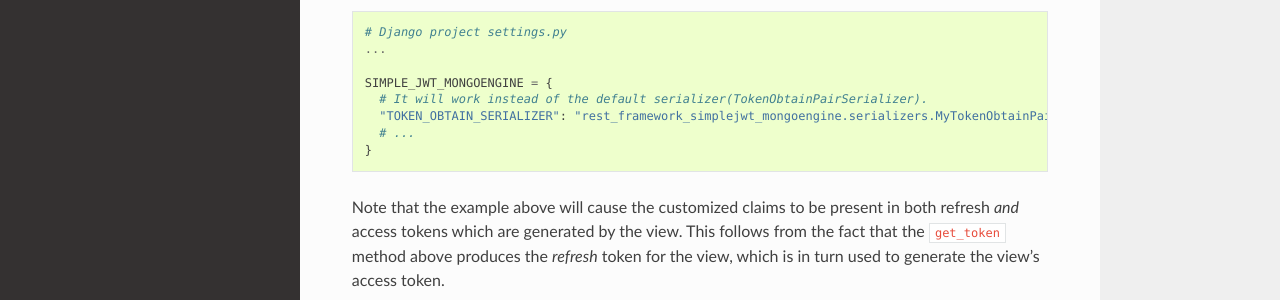
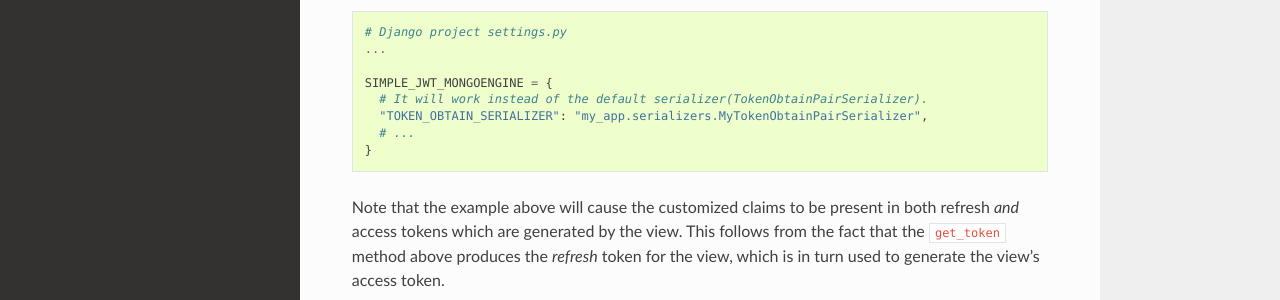
Before and after one commit to ngocngoan/djangorestframework-simplejwt-mongoengine, a Sphinx documentation site: the page built from docs/customizing_token_claims.rst, in a window 1280 px wide and 1068 px high. Shown: the part 539-839 px from the top of the window. Built offline with Sphinx 7.4.7 and the Read the Docs theme 2.0.0, drawn with Linux system fonts in a browser that asks for light colours.

Commit message:
Update customizing_token_claims.rst

```diff
--- a/docs/customizing_token_claims.rst
+++ b/docs/customizing_token_claims.rst
@@ -32,7 +32,7 @@ generated by the ``TokenObtainPairView``:
 
   SIMPLE_JWT_MONGOENGINE = {
     # It will work instead of the default serializer(TokenObtainPairSerializer).
-    "TOKEN_OBTAIN_SERIALIZER": "rest_framework_simplejwt_mongoengine.serializers.MyTokenObtainPairSerializer",
+    "TOKEN_OBTAIN_SERIALIZER": "my_app.serializers.MyTokenObtainPairSerializer",
     # ...
   }
 
```
